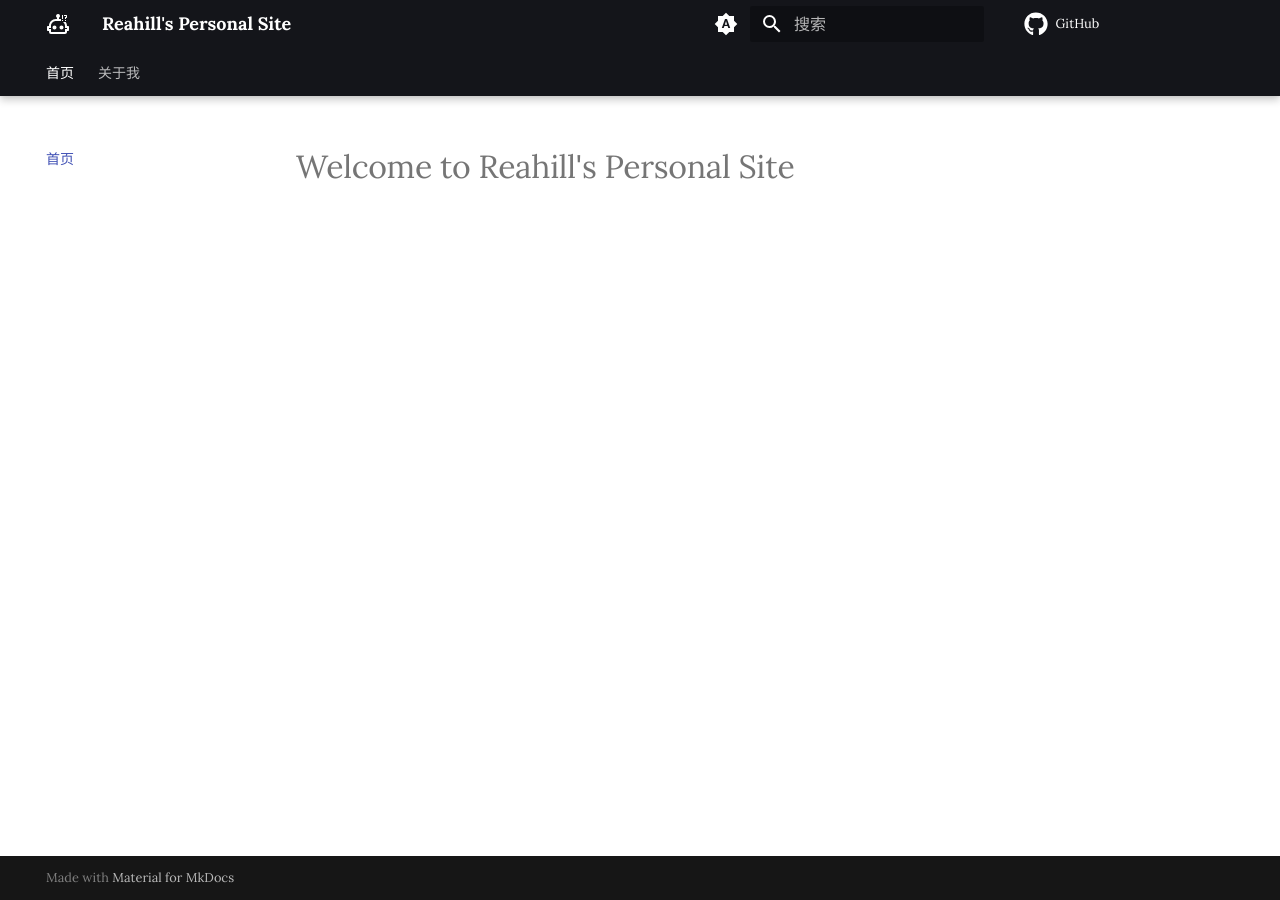
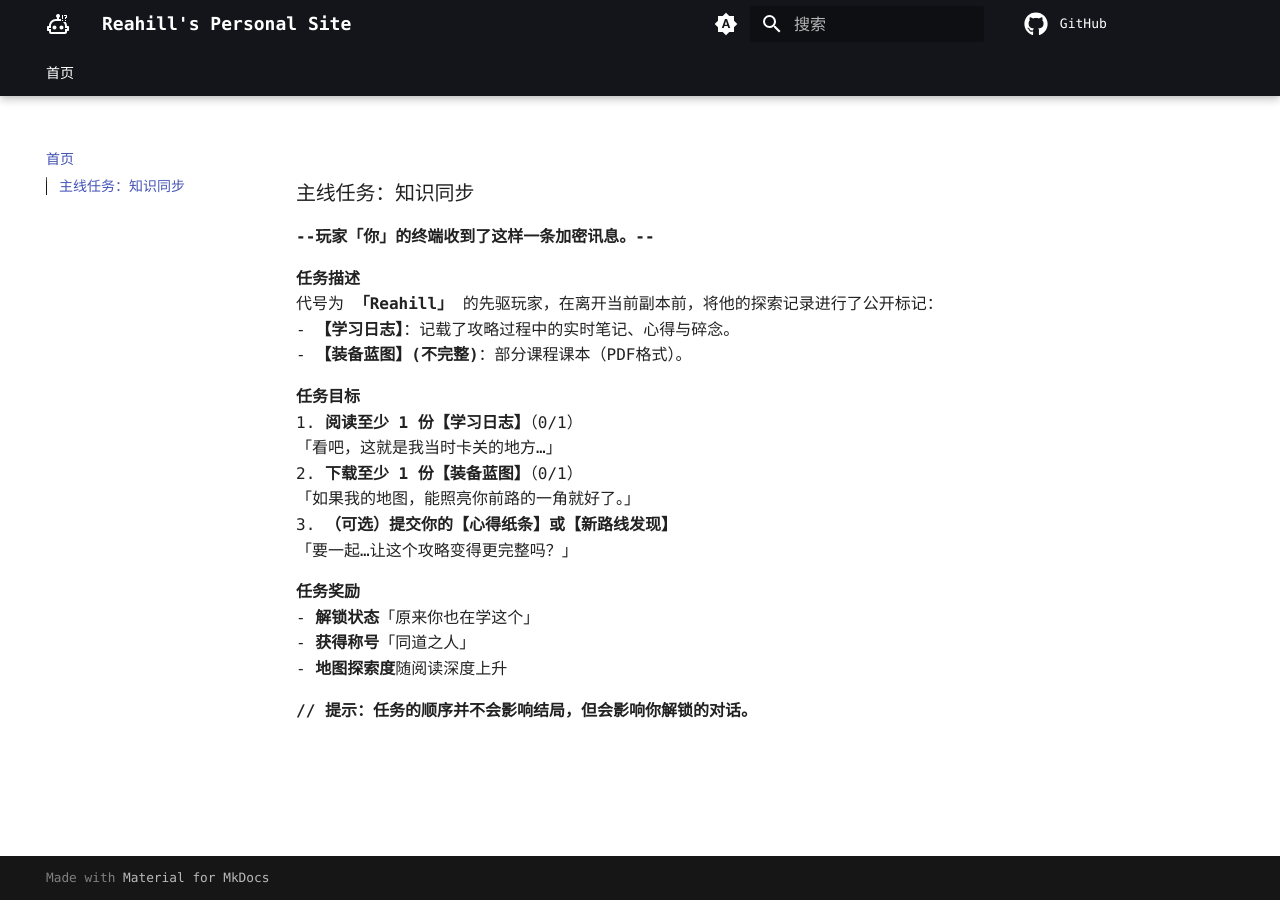
Before and after one commit to Reahill/reahill.github.io, an MkDocs documentation site: the page built from docs/index.md, in a window 1280 px wide. Built offline with MkDocs 1.6.1 and Material for MkDocs 9.7.7, drawn with Linux system fonts in a browser that asks for light colours; some web fonts are replaced; comment, search, counter and statistics services are not loaded.

Commit message:
首页更新

```diff
--- a/docs/index.md
+++ b/docs/index.md
@@ -1 +1,23 @@
-# Welcome to Reahill's Personal Site
+###  主线任务：知识同步
+
+**--玩家「你」的终端收到了这样一条加密讯息。--**
+
+**任务描述**
+代号为 **「Reahill」** 的先驱玩家，在离开当前副本前，将他的探索记录进行了公开标记：
+- **【学习日志】**：记载了攻略过程中的实时笔记、心得与碎念。
+- **【装备蓝图】(不完整)**：部分课程课本（PDF格式）。
+
+**任务目标**
+1.   **阅读至少 1 份【学习日志】**（0/1）
+    「看吧，这就是我当时卡关的地方…」
+2.   **下载至少 1 份【装备蓝图】**（0/1）
+    「如果我的地图，能照亮你前路的一角就好了。」
+3.   **（可选）提交你的【心得纸条】或【新路线发现】**
+    「要一起…让这个攻略变得更完整吗？」
+
+**任务奖励**
+- **解锁状态**「原来你也在学这个」
+- **获得称号**「同道之人」
+- **地图探索度**随阅读深度上升
+
+**// 提示：任务的顺序并不会影响结局，但会影响你解锁的对话。**
--- /dev/null
+++ b/docs/stylesheets/extra.css
@@ -0,0 +1,42 @@
+/* 1. 定义并引入霞鹜文楷字体 - 【路径和名称已根据你的文件修改】 */
+@font-face {
+    font-family: 'LXGW WenKai';
+    src: url('../fonts/LXGWWenKai-Regular.ttf') format('truetype');
+    font-weight: 400;
+    font-style: normal;
+}
+
+/* 2. 基础字体设置：中文默认用霞鹜文楷 */
+body {
+    font-family: 'LXGW WenKai', -apple-system, BlinkMacSystemFont, "Segoe UI", Roboto, Helvetica, Arial, sans-serif;
+    font-weight: 400;
+}
+
+/* 3. 设置英文及代码使用 Consolas，中文回退到霞鹜文楷 */
+body,
+input,
+button,
+textarea {
+    font-family: Consolas, Monaco, 'Andale Mono', 'Ubuntu Mono', 'LXGW WenKai', monospace;
+}
+
+h1, h2, h3, h4, h5, h6 {
+    font-family: Consolas, 'LXGW WenKai', -apple-system, BlinkMacSystemFont, "Segoe UI", Roboto, Helvetica, Arial, sans-serif;
+}
+
+/* 4. 确保所有代码区域使用 Consolas */
+code {
+    font-family: Consolas, Monaco, 'Andale Mono', 'Ubuntu Mono', monospace !important;
+}
+
+pre, pre code {
+    font-family: Consolas, Monaco, 'Andale Mono', 'Ubuntu Mono', monospace !important;
+}
+
+.md-typeset pre > code {
+    font-family: Consolas, Monaco, 'Andale Mono', 'Ubuntu Mono', monospace !important;
+}
+
+.md-typeset h1:first-of-type {
+    display: none !important;
+}
--- a/mkdocs.yml
+++ b/mkdocs.yml
@@ -3,6 +3,7 @@ site_url: https://reahill.github.io
 repo_url: https://github.com/reahill/reahill.github.io
 theme:
   name: material
+
   palette:
     # 1. 自动模式入口 - 不定义具体颜色，仅提供切换入口
     - media: "(prefers-color-scheme)"  # 匹配系统是否有主题偏好
@@ -27,10 +28,12 @@ theme:
       toggle:
         icon: material/weather-night    # 月亮图标
         name: 切换到系统自动模式       # 在深色模式下，按钮提示切换回自动
+
   font:
-    text: Lora                # 设置正文字体
-    code: "Cousine"               # 设置正文字体和代码字体
+    false  # 禁用自定义字体，使用系统默认字体
+
   language: zh                # 网站语言设置为中文
+
   icon:
     repo: fontawesome/brands/github  # 使用 FontAwesome 的 GitHub 图标
     logo: material/robot-confused-outline  # 网站 Logo 图标
@@ -39,6 +42,7 @@ theme:
     top: material/chevron-up  # 返回顶部图标
     previous: material/chevron-left  # 上一页图标
     next: material/chevron-right  # 下一页图标
+
   features:
     - navigation.instant     # 启用即时导航
     - navigation.instant.fetch  # 启用即时导航预取
@@ -55,10 +59,16 @@ theme:
     - navigation.indexes  # 启用索引导航
     - navigation.prev_next  # 启用上一页/下一页导航
     - navigation.top # 启用返回顶部导航
+    - navigation.footer   # 启用页脚导航
     - search.highlight        # 启用搜索高亮
     - search.suggest          # 启用搜索建议
     - toc.integrate          # 启用集成目录
     - toc.follow            # 启用跟随目录
+    - header.autohide         # 启用自动隐藏页眉
+
+extra_css:
+  - stylesheets/extra.css
+
 markdown_extensions:
   - material.extensions.preview:
       configurations:
@@ -68,10 +78,12 @@ markdown_extensions:
               - customization.md
               - insiders/changelog/*
               - setup/extensions/*
+
 plugins:
   - search
   - blog
+
 nav:
   - 首页: index.md
-  - 关于我: about.md
+
 docs_dir: docs
```
Also changed, not shown: docs/about.md (deleted), 1 other file.
